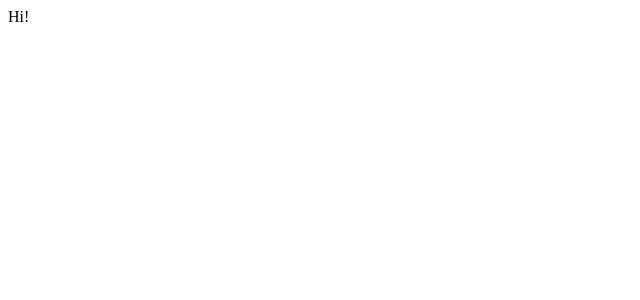
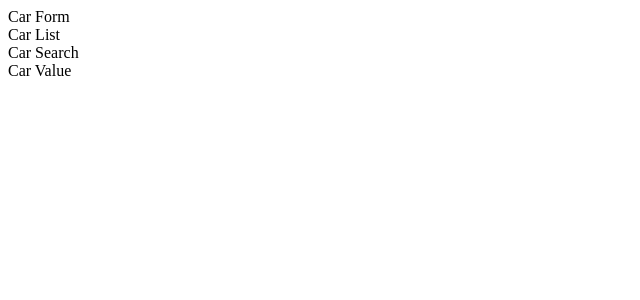
Before and after one commit to RDoll-Repo/Cars-RTK-Demo, a React (Create React App) app: page / in a window 1280 px wide. Shown: the top 300 px of the page, without its empty margins (0-640 px from the left). Built offline with nearby package versions, Linux system fonts and the light colour scheme.

Commit message:
component boilerplate

```diff
--- a/src/App.js
+++ b/src/App.js
@@ -1,6 +1,14 @@
+import CarForm from './components/CarForm';
+import CarList from './components/CarList';
+import CarSearch from './components/CarSearch';
+import CarValue from './components/CarValue';
+
 function App() {
     return <div>
-        Hi!
+        <CarForm />
+        <CarList />
+        <CarSearch />
+        <CarValue />
     </div>
 }
 
--- /dev/null
+++ b/src/components/CarForm.js
@@ -0,0 +1,5 @@
+function CarForm() {
+    return <div>Car Form</div>
+}
+
+export default CarForm;
--- /dev/null
+++ b/src/components/CarList.js
@@ -0,0 +1,5 @@
+function CarList() {
+    return <div>Car List</div>
+}
+
+export default CarList;
--- /dev/null
+++ b/src/components/CarSearch.js
@@ -0,0 +1,5 @@
+function CarSearch() {
+    return <div>Car Search</div>
+}
+
+export default CarSearch;
--- /dev/null
+++ b/src/components/CarValue.js
@@ -0,0 +1,5 @@
+function CarValue() {
+    return <div>Car Value</div>
+}
+
+export default CarValue;
```
